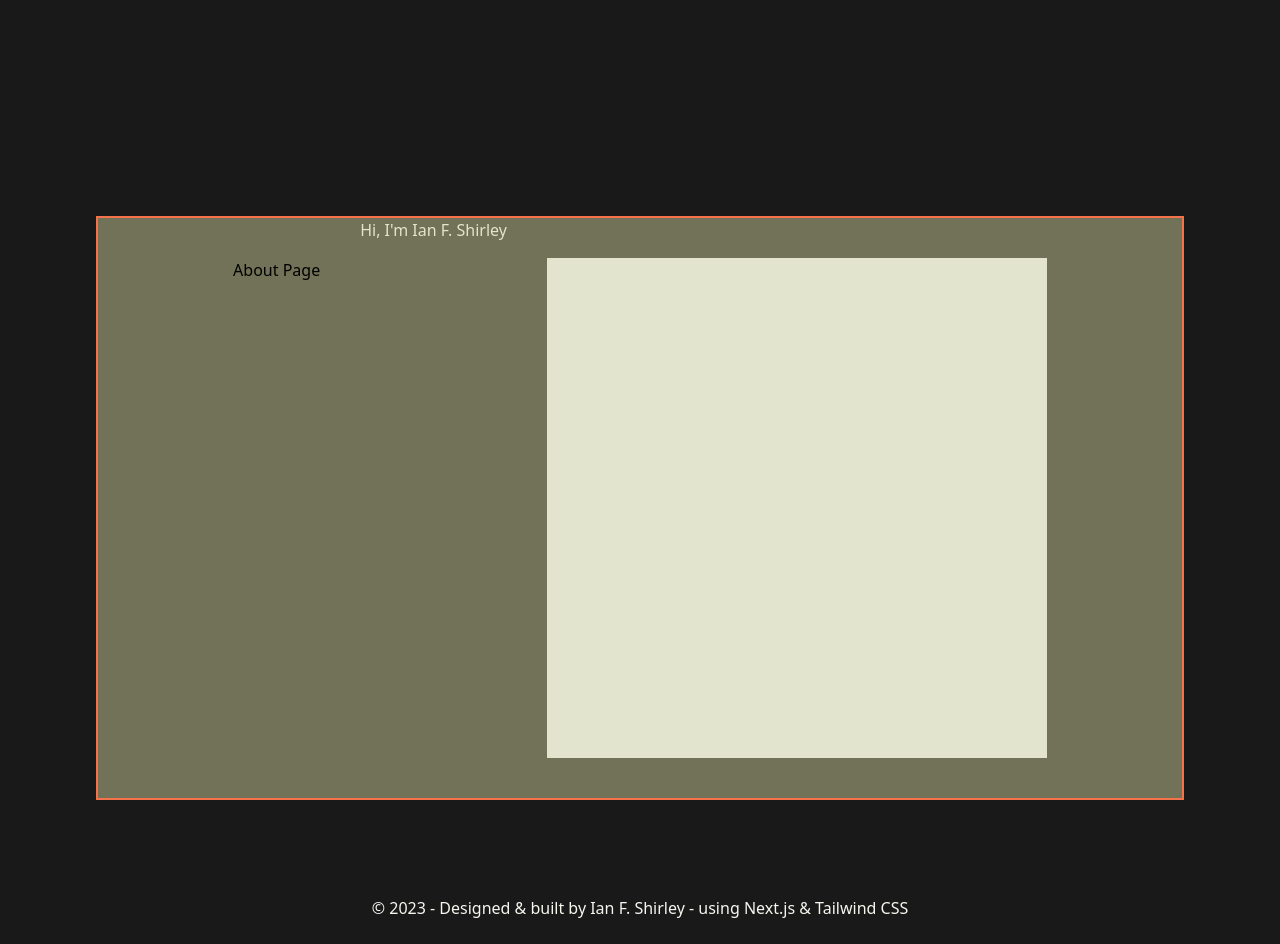
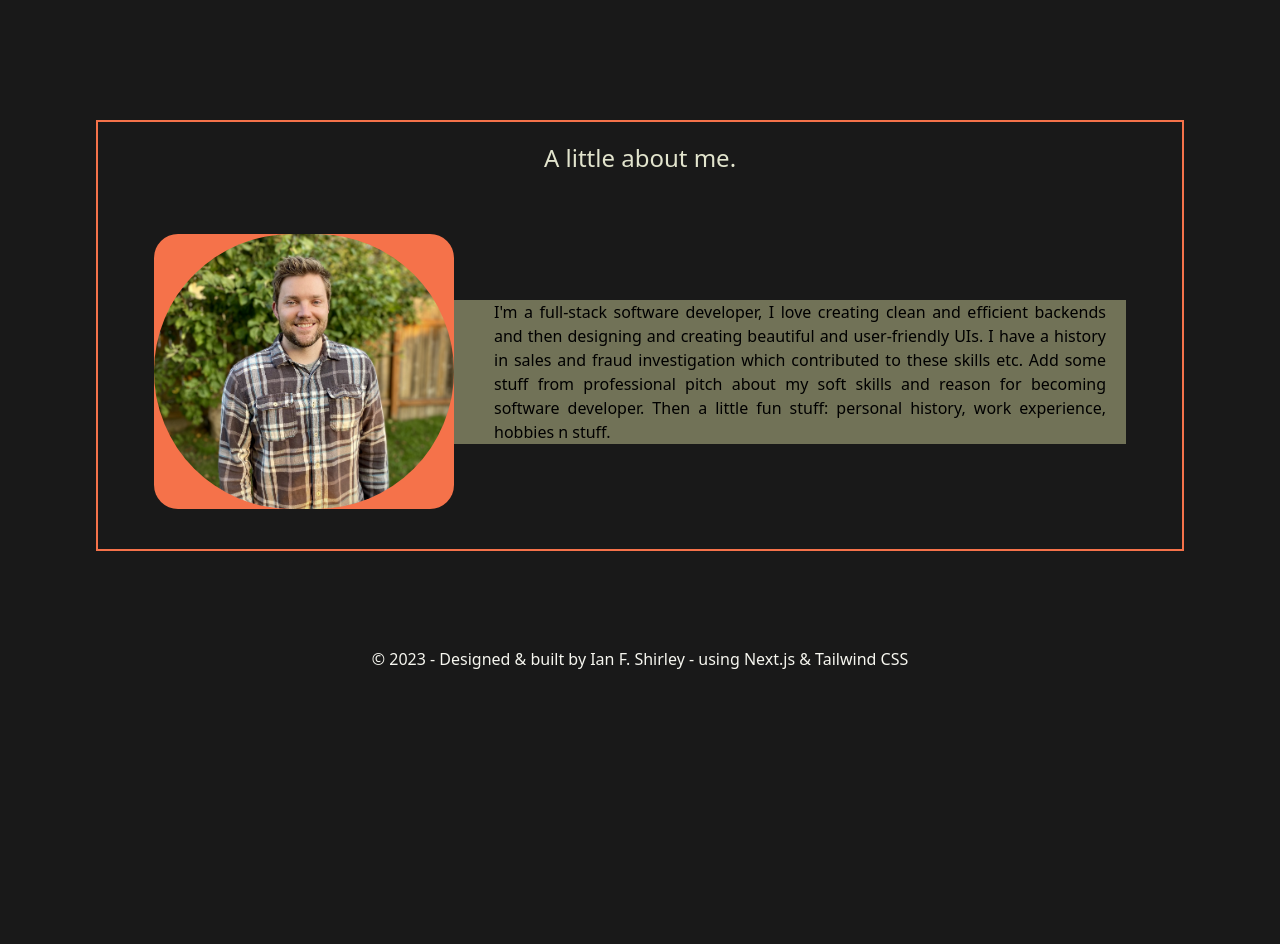
Before and after one commit to ianfshirley/Portfolio, a Next.js app: page / in a window 1280 px wide. Shown: the part 1640-2584 px from the top of the page. After the commit the page ends 2335 px from the top, so only its background shows below. Built offline with nearby package versions, Linux system fonts and the light colour scheme.

Commit message:
more layout changes on about.js

```diff
--- a/app/components/About/About.js
+++ b/app/components/About/About.js
@@ -1,14 +1,24 @@
-
+import Image from "next/image"
 
 
 export default function About() {
   return (
-    <div className="m-24 bg-army flex justify-center border-2 border-peach ">
-      <h1
-        className='p-10'
-      >About Page</h1>
-      <h3 className="text-mist">Hi, I'm Ian F. Shirley</h3>
-      <div className="m-10 bg-mist h-[500px] w-[500px]"></div>
+    <div className="m-24 text-center border-2 border-peach ">
+      <h1 className="text-mist text-2xl p-5">A little about me.</h1>
+      <div className="flex flex-row justify-center items-center p-10">
+        <div className="w-auto bg-peach rounded-3xl flex justify-center">
+          <Image
+            src='/img/me.jpg'
+            alt='Me'
+            width={300}
+            height={300}
+            className=" rounded-full"
+          />
+        </div>
+        <p className="pl-10 pr-5 text-justify max-w-2xl bg-army">
+          I'm a full-stack software developer, I love creating clean and efficient backends and then designing and creating beautiful and user-friendly UIs. I have a history in sales and fraud investigation which contributed to these skills etc. Add some stuff from professional pitch about my soft skills and reason for becoming software developer. Then a little fun stuff: personal history, work experience, hobbies n stuff.
+        </p>
+      </div>
     </div>
   )
 }
--- a/app/page.js
+++ b/app/page.js
@@ -8,12 +8,12 @@ export default function Home() {
       <Hero />
       <div
         id='portfolio'
-        className="h-24"
+        className="h-12"
       ></div>
       <Portfolio />
       <div
         id='about'
-        className="h-24"
+        className="h-12"
       ></div>
       <About />
     </main>
```
